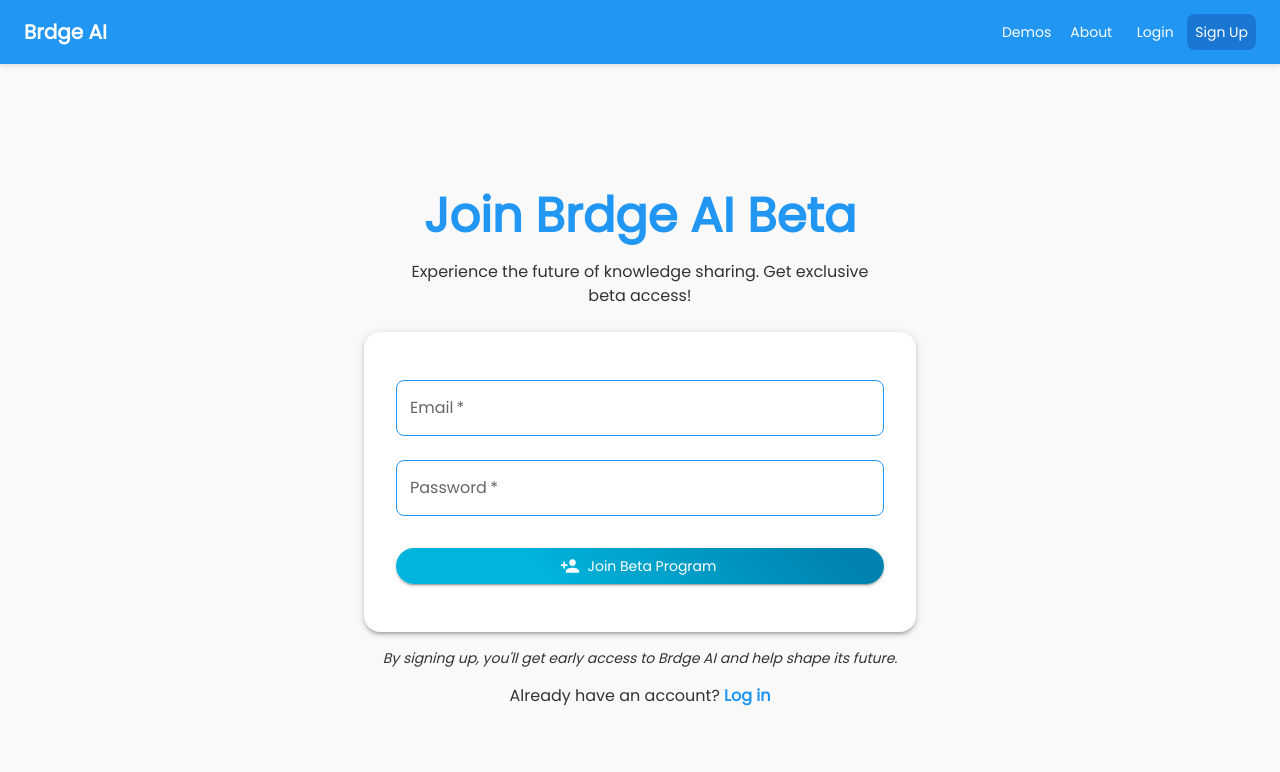
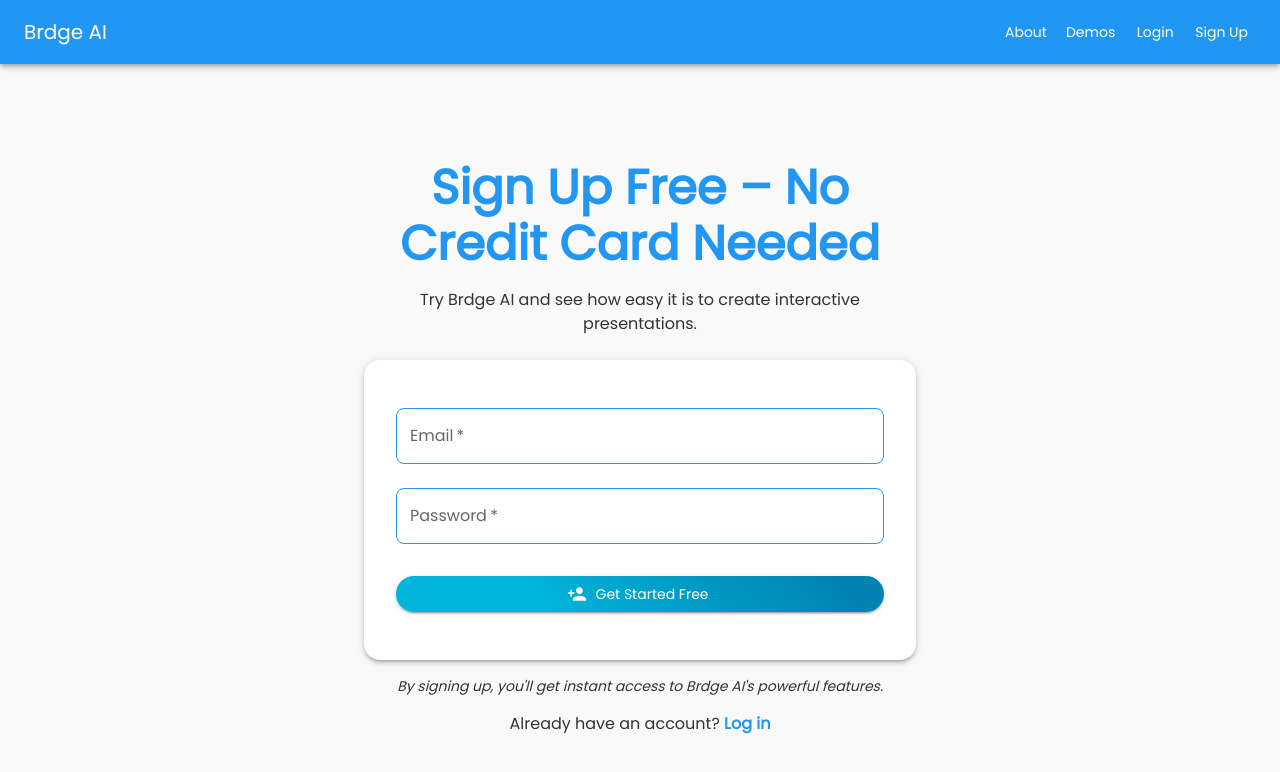
Before and after one commit to levbszabo/brdge-v1, a React (Create React App) app in the folder frontend/: page /signup in a window 1280 px wide. Shown: the top 772 px of the page. Built offline with nearby package versions, Linux system fonts and the light colour scheme.

Commit message:
Adding UI improvements

```diff
--- a/frontend/src/App.jsx
+++ b/frontend/src/App.jsx
@@ -1,4 +1,4 @@
-import React from 'react';
+import React, { useState, useEffect } from 'react';
 import { BrowserRouter as Router, Routes, Route } from 'react-router-dom';
 import { ThemeProvider } from '@mui/material/styles';
 import CssBaseline from '@mui/material/CssBaseline';
@@ -17,18 +17,46 @@ import ProtectedRoute from './components/ProtectedRoute';
 import LoginPage from './pages/LoginPage';
 import SignUpPage from './pages/SignUpPage';
 import { api } from './api';
-import { getAuthToken, setAuthToken, logout } from './utils/auth';
+import { getAuthToken, logout } from './utils/auth';
 import { SnackbarProvider } from './utils/snackbar';
 import '@fontsource/poppins';
 
+// Create an AuthContext
+export const AuthContext = React.createContext(null);
+
 function Layout({ children }) {
+  const [isAuthenticated, setIsAuthenticated] = useState(false);
+
+  useEffect(() => {
+    const checkAuth = async () => {
+      const token = getAuthToken();
+      if (token) {
+        try {
+          // Verify the token with the backend
+          await api.get('/auth/verify', {
+            headers: { Authorization: `Bearer ${token}` }
+          });
+          setIsAuthenticated(true);
+        } catch (error) {
+          console.error('Token verification failed:', error);
+          logout();
+          setIsAuthenticated(false);
+        }
+      }
+    };
+
+    checkAuth();
+  }, []);
+
   return (
-    <Box sx={{ display: 'flex', flexDirection: 'column', minHeight: '100vh' }}>
-      <Header />
-      <Box component="main" sx={{ flexGrow: 1 }}>
-        {children}
+    <AuthContext.Provider value={{ isAuthenticated, setIsAuthenticated }}>
+      <Box sx={{ display: 'flex', flexDirection: 'column', minHeight: '100vh' }}>
+        <Header />
+        <Box component="main" sx={{ flexGrow: 1 }}>
+          {children}
+        </Box>
       </Box>
-    </Box>
+    </AuthContext.Provider>
   );
 }
 
--- a/frontend/src/components/Header.jsx
+++ b/frontend/src/components/Header.jsx
@@ -1,46 +1,108 @@
-import React from 'react';
-import { AppBar, Toolbar, Typography, Button, Box, useTheme } from '@mui/material';
-import { Link as RouterLink } from 'react-router-dom';
+import React, { useContext, useState } from 'react';
+import { AppBar, Toolbar, Typography, Button, Box, IconButton, Drawer, List, ListItem, ListItemText } from '@mui/material';
+import MenuIcon from '@mui/icons-material/Menu';
+import { Link as RouterLink, useNavigate } from 'react-router-dom';
+import { AuthContext } from '../App';
+import { logout } from '../utils/auth';
+import useMediaQuery from '@mui/material/useMediaQuery';
+import { useTheme } from '@mui/material/styles';
 
 function Header() {
+    const { isAuthenticated, setIsAuthenticated } = useContext(AuthContext);
+    const navigate = useNavigate();
     const theme = useTheme();
+    const isMobile = useMediaQuery(theme.breakpoints.down('sm'));
+    const [drawerOpen, setDrawerOpen] = useState(false);
+
+    const handleLogout = () => {
+        logout();
+        setIsAuthenticated(false);
+        navigate('/login');
+        if (isMobile) setDrawerOpen(false);
+    };
+
+    const menuItems = [
+        { text: 'About', link: '/about' },
+        { text: 'Demos', link: '/demos' }, // Added Demos link back
+        ...(isAuthenticated
+            ? [
+                { text: 'Brdges', link: '/brdges' },
+                { text: 'Logout', onClick: handleLogout }
+            ]
+            : [
+                { text: 'Login', link: '/login' },
+                { text: 'Sign Up', link: '/signup' }
+            ]
+        )
+    ];
+
+    const renderMenuItems = () => (
+        <>
+            {menuItems.map((item) => (
+                <Button
+                    key={item.text}
+                    color="inherit"
+                    component={item.link ? RouterLink : 'button'}
+                    to={item.link}
+                    onClick={item.onClick}
+                >
+                    {item.text}
+                </Button>
+            ))}
+        </>
+    );
+
+    const renderMobileMenu = () => (
+        <List>
+            {menuItems.map((item) => (
+                <ListItem
+                    button
+                    key={item.text}
+                    component={item.link ? RouterLink : 'button'}
+                    to={item.link}
+                    onClick={() => {
+                        setDrawerOpen(false);
+                        if (item.onClick) item.onClick();
+                    }}
+                >
+                    <ListItemText primary={item.text} />
+                </ListItem>
+            ))}
+        </List>
+    );
 
     return (
-        <AppBar position="static" sx={{
-            backgroundColor: theme.palette.primary.main,
-            boxShadow: '0 2px 4px rgba(0,0,0,0.1)'
-        }}>
+        <AppBar position="static">
             <Toolbar>
-                <Typography variant="h6" component="div" sx={{ flexGrow: 1, fontWeight: 'bold' }}>
+                <Typography variant="h6" component="div" sx={{ flexGrow: 1 }}>
                     <RouterLink to="/" style={{ color: 'inherit', textDecoration: 'none' }}>
                         Brdge AI
                     </RouterLink>
                 </Typography>
-                <Box>
-                    <Button color="inherit" component={RouterLink} to="/demos" sx={{ fontWeight: 500 }}>
-                        Demos
-                    </Button>
-                    <Button color="inherit" component={RouterLink} to="/about" sx={{ fontWeight: 500 }}>
-                        About
-                    </Button>
-                    <Button color="inherit" component={RouterLink} to="/login" sx={{ fontWeight: 500 }}>
-                        Login
-                    </Button>
-                    <Button
-                        color="inherit"
-                        component={RouterLink}
-                        to="/signup"
-                        sx={{
-                            fontWeight: 500,
-                            backgroundColor: theme.palette.primary.dark,
-                            '&:hover': {
-                                backgroundColor: theme.palette.primary.main,
-                            }
-                        }}
-                    >
-                        Sign Up
-                    </Button>
-                </Box>
+                {isMobile ? (
+                    <>
+                        <IconButton
+                            size="large"
+                            edge="start"
+                            color="inherit"
+                            aria-label="menu"
+                            onClick={() => setDrawerOpen(true)}
+                        >
+                            <MenuIcon />
+                        </IconButton>
+                        <Drawer
+                            anchor="right"
+                            open={drawerOpen}
+                            onClose={() => setDrawerOpen(false)}
+                        >
+                            {renderMobileMenu()}
+                        </Drawer>
+                    </>
+                ) : (
+                    <Box>
+                        {renderMenuItems()}
+                    </Box>
+                )}
             </Toolbar>
         </AppBar>
     );
--- a/frontend/src/pages/LoginPage.jsx
+++ b/frontend/src/pages/LoginPage.jsx
@@ -1,10 +1,11 @@
-import React, { useState } from 'react';
+import React, { useState, useContext } from 'react';
 import { useNavigate, Link } from 'react-router-dom';
 import { TextField, Button, Container, Typography, Box, Paper, useTheme, useMediaQuery } from '@mui/material';
 import { motion } from 'framer-motion';
 import { api } from '../api';
 import { setAuthToken } from '../utils/auth';
 import { LockOpen } from '@mui/icons-material';
+import { AuthContext } from '../App';
 
 function LoginPage() {
     const [email, setEmail] = useState('');
@@ -12,6 +13,7 @@ function LoginPage() {
     const navigate = useNavigate();
     const theme = useTheme();
     const isMobile = useMediaQuery(theme.breakpoints.down('sm'));
+    const { setIsAuthenticated } = useContext(AuthContext);
 
     const handleSubmit = async (e) => {
         e.preventDefault();
@@ -19,7 +21,7 @@ function LoginPage() {
             const response = await api.post('/login', { email, password });
             if (response.data.access_token) {
                 setAuthToken(response.data.access_token);
-                window.location.href = '/brdges';
+                setIsAuthenticated(true);
                 navigate('/brdges');
             } else {
                 throw new Error('No access token received');
--- a/frontend/src/pages/SignUpPage.jsx
+++ b/frontend/src/pages/SignUpPage.jsx
@@ -1,9 +1,10 @@
-import React, { useState } from 'react';
+import React, { useState, useContext } from 'react';
 import { useNavigate, Link } from 'react-router-dom';
 import { Container, TextField, Button, Typography, Box, Alert, Paper, useTheme, useMediaQuery } from '@mui/material';
 import { motion } from 'framer-motion';
 import { api } from '../api';
 import { PersonAdd } from '@mui/icons-material';
+import { AuthContext } from '../App';
 
 function SignUpPage() {
     const [email, setEmail] = useState('');
@@ -13,6 +14,7 @@ function SignUpPage() {
     const navigate = useNavigate();
     const theme = useTheme();
     const isMobile = useMediaQuery(theme.breakpoints.down('sm'));
+    const { setIsAuthenticated } = useContext(AuthContext);
 
     const handleSignUp = async (e) => {
         e.preventDefault();
@@ -20,6 +22,7 @@ function SignUpPage() {
             const response = await api.post('/register', { email, password });
             if (response.status === 201) {
                 setSuccess('User registered successfully. You can now log in.');
+                setIsAuthenticated(true);
                 setTimeout(() => navigate('/login'), 3000);
             } else {
                 throw new Error('Registration failed');
@@ -53,11 +56,11 @@ function SignUpPage() {
                             mb: 2
                         }}
                     >
-                        Join Brdge AI Beta
+                        Sign Up Free – No Credit Card Needed
                     </Typography>
                 </motion.div>
                 <Typography variant="body1" sx={{ mb: 3, textAlign: 'center', maxWidth: '90%' }}>
-                    Experience the future of knowledge sharing. Get exclusive beta access!
+                    Try Brdge AI and see how easy it is to create interactive presentations.
                 </Typography>
                 {error && <Alert severity="error" sx={{ mb: 2, width: '100%' }}>{error}</Alert>}
                 {success && <Alert severity="success" sx={{ mb: 2, width: '100%' }}>{success}</Alert>}
@@ -129,12 +132,12 @@ function SignUpPage() {
                                 },
                             }}
                         >
-                            Join Beta Program
+                            Get Started Free
                         </Button>
                     </Box>
                 </Paper>
                 <Typography variant="body2" sx={{ mt: 2, textAlign: 'center', fontStyle: 'italic' }}>
-                    By signing up, you'll get early access to Brdge AI and help shape its future.
+                    By signing up, you'll get instant access to Brdge AI's powerful features.
                 </Typography>
                 <Typography variant="body1" sx={{ mt: 2, textAlign: 'center' }}>
                     Already have an account? <Link to="/login" style={{ color: theme.palette.primary.main, fontWeight: 'bold' }}>Log in</Link>
```
Also changed, not shown: frontend/src/pages/BrdgeListPage.css (+33 -0 lines), frontend/src/pages/BrdgeListPage.jsx (+84 -104 lines).
